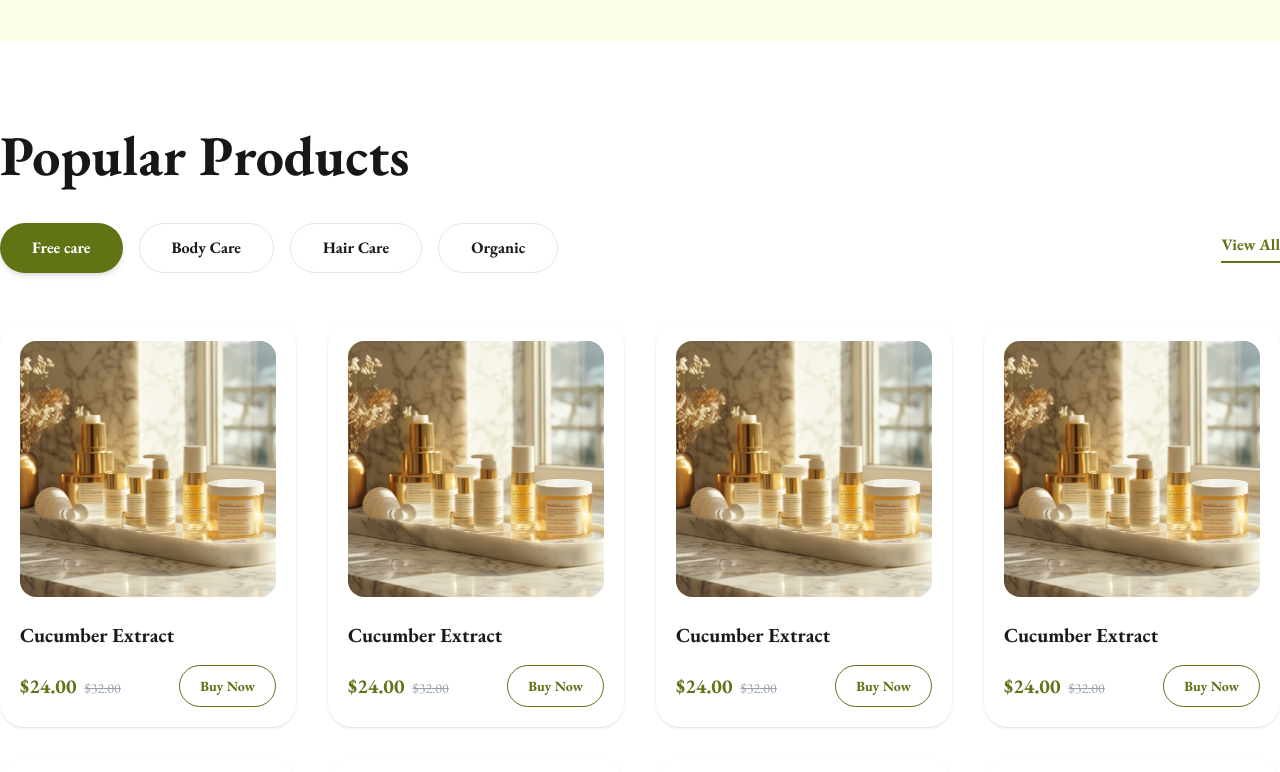
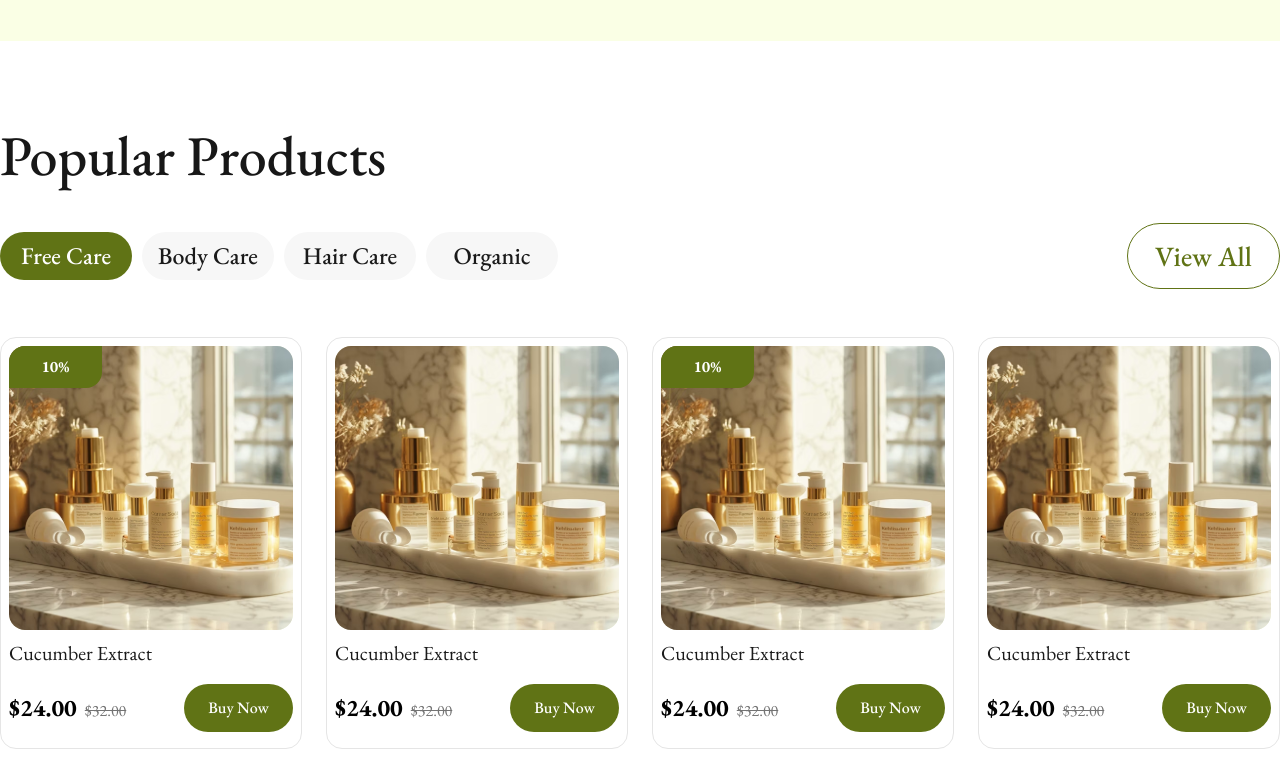
Before and after one commit to kader009/oranic, a Next.js app: page / in a window 1280 px wide. Shown: the part 2500-3272 px from the top of the page. Built offline with nearby package versions, Linux system fonts and the light colour scheme.

Commit message:
product design polish

```diff
--- a/src/components/home/PopularProducts.tsx
+++ b/src/components/home/PopularProducts.tsx
@@ -4,24 +4,24 @@ import ProductCard from '../ui/ProductCard';
 import { products } from '@/src/data/productData';
 
 const PopularProducts = () => {
-  const filters = ['Free care', 'Body Care', 'Hair Care', 'Organic'];
+  const filters = ['Free Care', 'Body Care', 'Hair Care', 'Organic'];
 
   return (
     <section className="py-20 bg-white">
       <Container>
         <div className="mb-12">
-          <h2 className="text-[48px] md:text-[56px] font-bold mb-8 leading-tight">
+          <h1 className="text-[56px] font-medium mb-8 leading-tight">
             Popular Products
-          </h2>
+          </h1>
           <div className="flex flex-col md:flex-row md:items-center justify-between gap-6">
-            <div className="flex flex-wrap gap-4">
+            <div className="flex flex-wrap gap-[10px]">
               {filters.map((filter, i) => (
                 <button
                   key={i}
-                  className={`px-8 py-3 rounded-full text-base font-bold transition-all cursor-pointer ${
+                  className={`w-[132px] h-[48px] rounded-[50px] text-[24px] font-medium transition-all cursor-pointer flex items-center justify-center whitespace-nowrap ${
                     i === 0
-                      ? 'bg-primary text-white shadow-md'
-                      : 'bg-white border border-[#E5E5E5] text-[#1A1A1A] hover:border-primary hover:text-primary'
+                      ? 'bg-primary text-white'
+                      : 'bg-[#F7F7F7] text-[#1A1A1A] hover:bg-primary/10'
                   }`}
                 >
                   {filter}
@@ -29,17 +29,17 @@ const PopularProducts = () => {
               ))}
             </div>
             <Link
-              href="/shop"
-              className="text-primary font-bold border-b-2 border-primary pb-1 hover:opacity-70 transition-opacity w-fit"
+              href="#"
+              className="w-[153px] h-[66px] flex items-center justify-center rounded-[44px] border border-primary text-primary font-medium hover:bg-primary hover:text-white transition-all duration-300 text-[28px]"
             >
               View All
             </Link>
           </div>
         </div>
 
-        <div className="grid grid-cols-1 sm:grid-cols-2 lg:grid-cols-4 gap-8">
+        <div className="grid grid-cols-1 sm:grid-cols-2 lg:grid-cols-4 gap-6">
           {products.map((product, i) => (
-            <ProductCard key={i} {...product} />
+            <ProductCard key={i} {...product} showTag={i % 2 === 0} />
           ))}
         </div>
       </Container>
--- a/src/components/ui/ProductCard.tsx
+++ b/src/components/ui/ProductCard.tsx
@@ -1,21 +1,26 @@
-import { ShoppingCart, Star } from 'lucide-react';
-
 interface ProductCardProps {
   name: string;
   price: string;
   category: string;
   image: string;
   rating?: number;
+  showTag?: boolean;
 }
 
 const ProductCard = ({
   name,
   price,
   image,
+  showTag,
 }: Omit<ProductCardProps, 'category' | 'rating'>) => {
   return (
-    <div className="group bg-white rounded-3xl p-5 shadow-sm hover:shadow-xl transition-all duration-500">
-      <div className="relative aspect-square rounded-2xl overflow-hidden bg-cream mb-6">
+    <div className="group bg-white rounded-[16px] p-2 pb-4 border border-[#E5E5E5]">
+      <div className="relative aspect-square rounded-2xl overflow-hidden bg-cream mb-2">
+        {showTag && (
+          <div className="absolute top-0 left-0 w-[93px] h-[42px] bg-primary z-10 rounded-br-[16px] flex items-center justify-center text-white font-bold">
+            10%
+          </div>
+        )}
         <img
           src={image}
           alt={name}
@@ -24,16 +29,16 @@ const ProductCard = ({
       </div>
 
       <div className="space-y-4">
-        <h3 className="text-xl font-bold text-[#1A1A1A] group-hover:text-primary transition-colors">
+        <h3 className="text-[20px] font-normal text-[#1A1A1A] group-hover:text-primary transition-colors">
           {name}
         </h3>
 
         <div className="flex items-center justify-between gap-2">
           <div className="flex items-baseline gap-2">
-            <span className="text-xl font-bold text-primary">{price}</span>
-            <del className="text-gray-400 text-sm">$32.00</del>
+            <span className="text-[24px] font-bold text-black">{price}</span>
+            <del className="text-[#737373] text-[16px]">$32.00</del>
           </div>
-          <button className="px-5 py-2.5 rounded-full border border-primary text-primary font-bold hover:bg-primary hover:text-white transition-all duration-300 text-sm whitespace-nowrap">
+          <button className="w-[109px] h-[48px] rounded-[44px] text-white font-medium bg-primary text-[16px]">
             Buy Now
           </button>
         </div>
```
